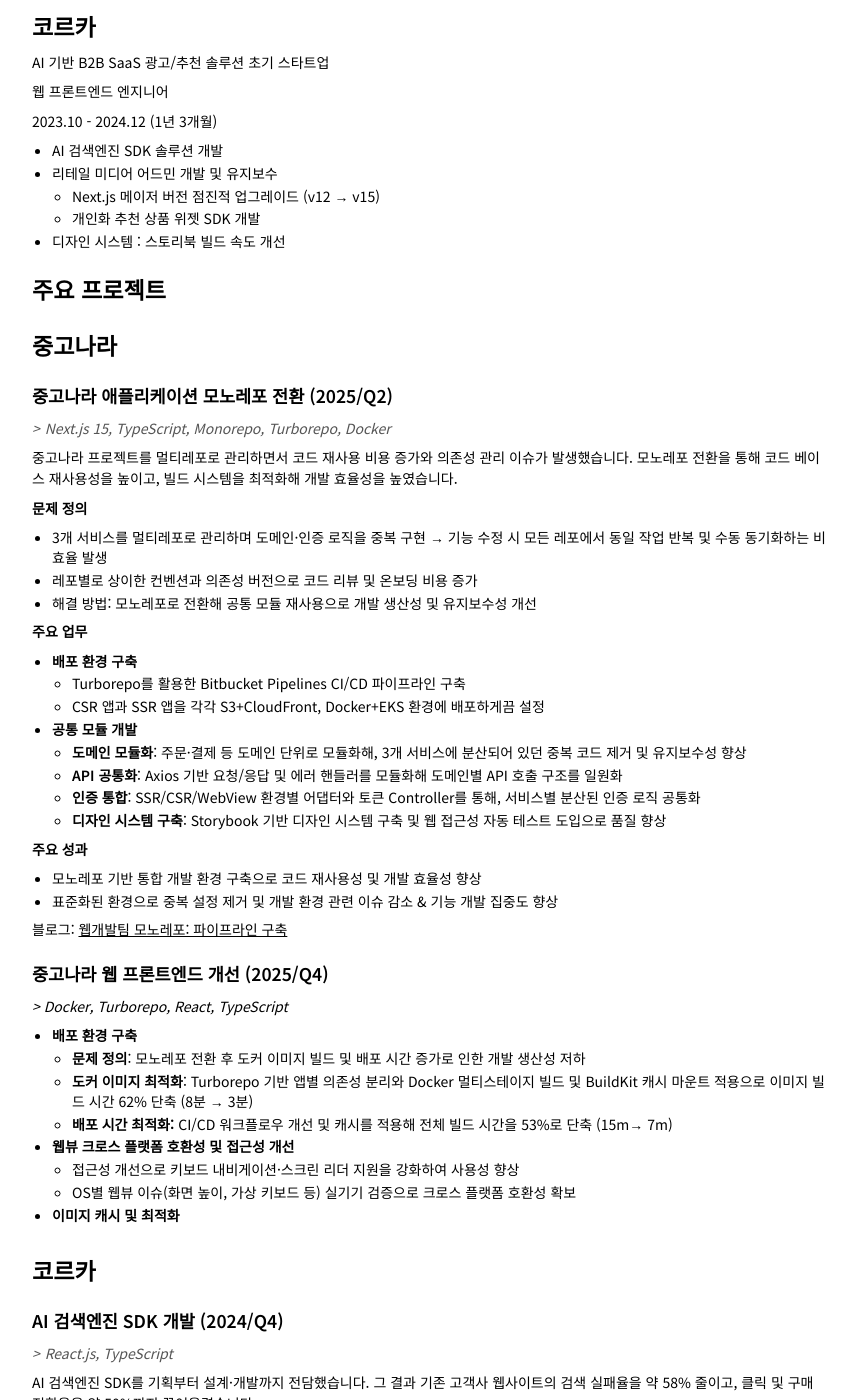
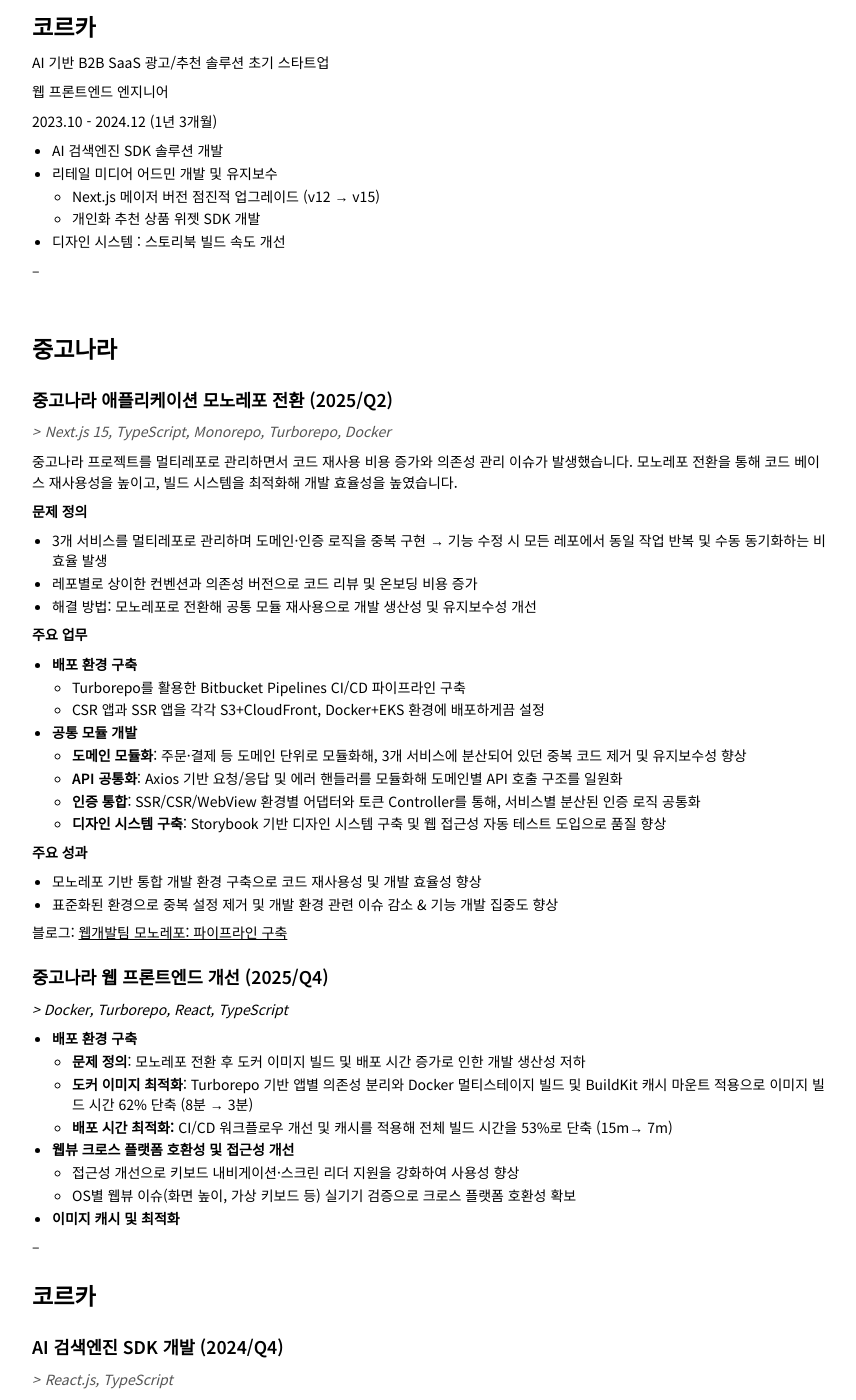
Before and after one commit to ghost-redo/ghost-redo.github.io, a Jekyll site: the page built from resume.md, in a window 1280 px wide and 1400 px high, scrolled down 784 px. Shown: the whole window, without its empty margins (209-1065 px from the left). Built offline with Jekyll 4.4.1, drawn with Linux system fonts in a browser that asks for light colours; some web fonts are replaced.

Commit message:
fix: 줄바꿈처리

```diff
--- a/resume.md
+++ b/resume.md
@@ -54,7 +54,9 @@ AI 기반 B2B SaaS 광고/추천 솔루션 초기 스타트업
   - 개인화 추천 상품 위젯 SDK 개발
 - 디자인 시스템 : 스토리북 빌드 속도 개선
 
-## 주요 프로젝트
+--
+
+<br>
 
 ## 중고나라
 
@@ -101,7 +103,7 @@ _> Docker, Turborepo, React, TypeScript_
   - OS별 웹뷰 이슈(화면 높이, 가상 키보드 등) 실기기 검증으로 크로스 플랫폼 호환성 확보
 - **이미지 캐시 및 최적화**
 
----
+--
 
 ## 코르카
 
@@ -177,6 +179,10 @@ AI 검색엔진 SDK를 기획부터 설계·개발까지 전담했습니다. 그
 
 블로그: [Webpack → Vite: 스토리북의 번들러 마이그레이션](https://medium.com/@hong009319/0100b3ab0725)
 
+--
+
+<br>
+
 ## Skill
 
 **HTML / CSS / JavaScript**
@@ -201,6 +207,8 @@ AI 검색엔진 SDK를 기획부터 설계·개발까지 전담했습니다. 그
 - query key를 이용해 어떻게 캐시를 관리하는지 이해하고 있습니다.
 - staleTime과 cacheTime을 활용한 stale-while-revalidate 전략을 이해하고 있습니다.
 
+--
+
 ## Education
 
 ### 전남대학교
```
